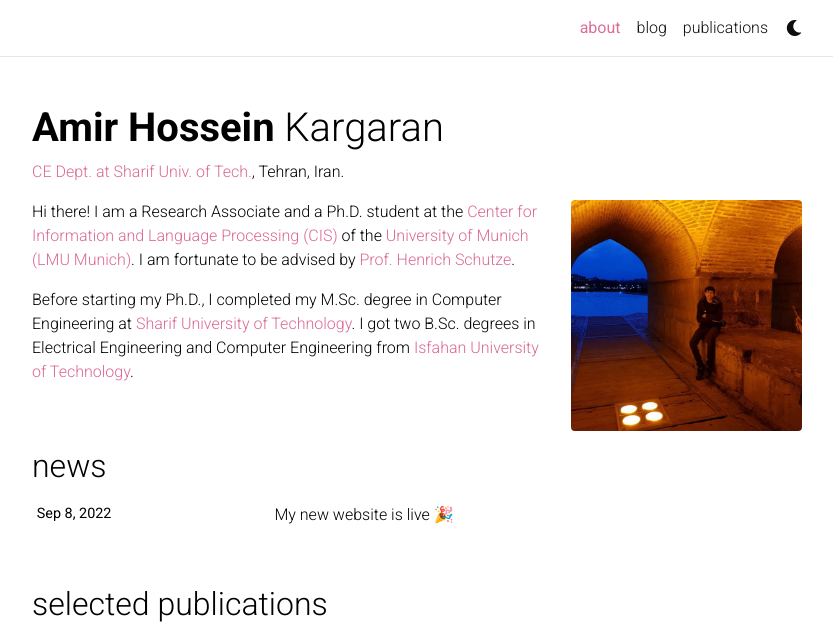
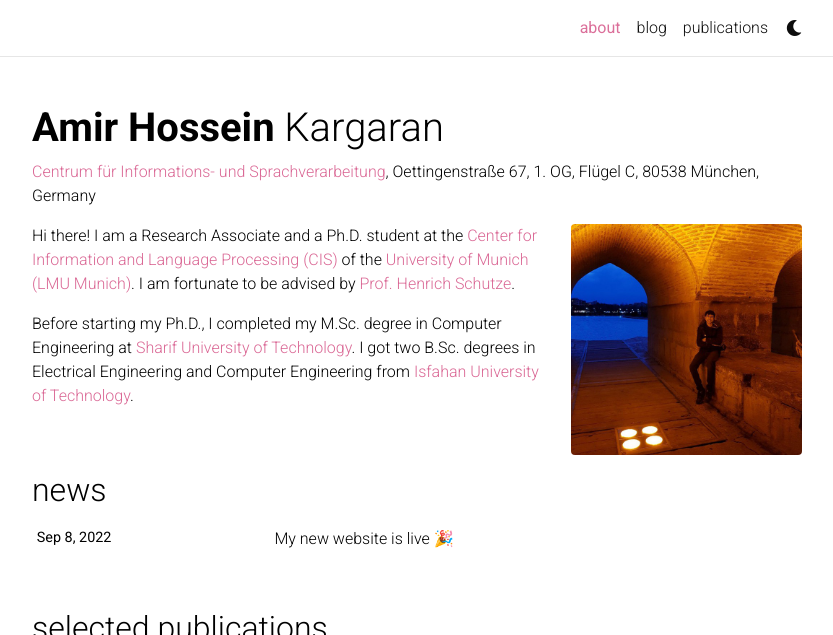
Before and after one commit to kargaranamir/kargaranamir.github.io, a Jekyll site: the page built from _pages/about.md, in a window 1280 px wide and 1025 px high, cut to the strip 0-635 px from the top of the window. Shown: the whole strip, without its empty margins (223-1056 px from the left). Built offline with Jekyll 4.4.1, drawn with Linux system fonts in a browser that asks for light colours; full-size pictures stand in for the smaller copies a plugin makes; comment, search, counter and statistics services are not loaded; a style sheet for code colours, icons or effects is not loaded.

Commit message:
update address

```diff
--- a/_pages/about.md
+++ b/_pages/about.md
@@ -2,7 +2,7 @@
 layout: about
 title: about
 permalink: /
-subtitle: <a href=http://ce.sharif.edu/>CE Dept. at Sharif Univ. of Tech.</a>, Tehran, Iran.
+subtitle: <a href=https://schuetze.cis.lmu.de/>Centrum für Informations- und Sprachverarbeitung</a>, Oettingenstraße 67, 1. OG, Flügel C, 80538 München, Germany
 
 profile:
   align: right
```
